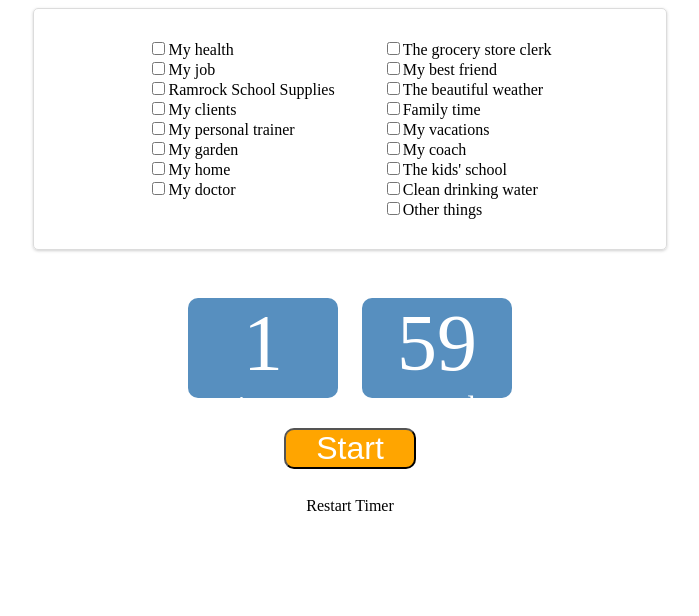
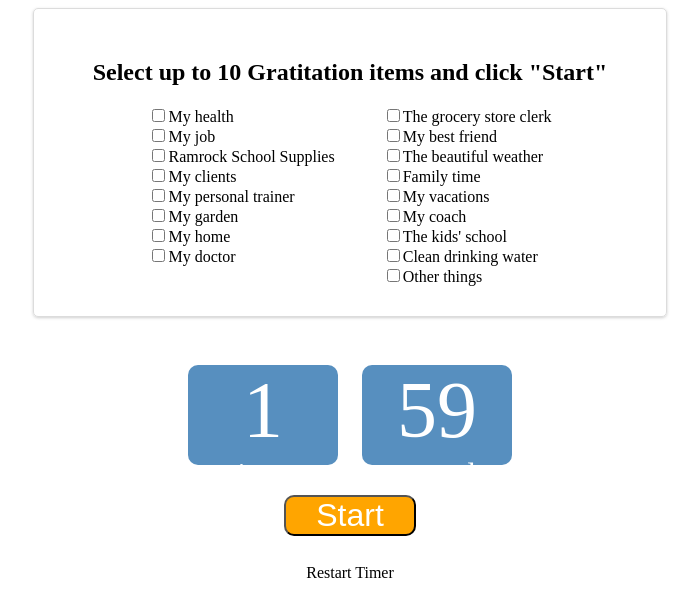
Before and after one commit to cherie-pavicoTsukayama/dailygratitation, a plain HTML site: page index.html in a window 1280 px wide. Shown: the whole page, without its empty margins (290-989 px from the left). Drawn offline with Linux system fonts and the light colour scheme.

Commit message:
added the directions in the form to pick up to 10 meditation items

```diff
--- a/index.html
+++ b/index.html
@@ -15,27 +15,24 @@
       <div>
         <button id="closeModal" class="close-modal shadow cursor-pointer">Close</button>
       </div>
-
     </div>
   </div>
-  <div class="d-flex justify-content-center">
-    <div id="listContainer" class="form-container-styling shadow">
+  <div class="d-flex flex-wrap justify-content-center">
+    <div id="listContainer" class="d-flex flex-wrap form-container-styling shadow">
+      <h2 class="text-center col-12">Select up to 10 Gratitation items and click "Start"</h2>
       <form class="d-flex flex-wrap" id="list" action="">
         <div id="col1" class="list-col1-mr"></div>
         <div id="col2" class=""></div>
       </form>
-    </div>
-    <div id="meditationItemsContainer" class="display-none form-container-styling shadow d-flex flex-wrap justify-content-center">
-
-    </div>
+  </div>
+  <div id="meditationItemsContainer" class="display-none form-container-styling shadow d-flex flex-wrap justify-content-center">
+  </div>
   </div>
   <div class="d-flex flex-wrap justify-content-center mt-5">
     <div class="col-12 d-flex justify-content-center">
       <div class="clockface d-flex flex-wrap justify-content-center ">
         <p id="minutesText" class="mb-0 mt-0 text-center timer-numbers col-12">1</p>
-
           <p class="labels mb-0 mt-0">minutes</p>
-
       </div>
       <div class="clockface d-flex flex-wrap justify-content-center  ml-4">
         <p id="secondsText" class="mb-0 mt-0 text-center timer-numbers col-12">59</p>
```
